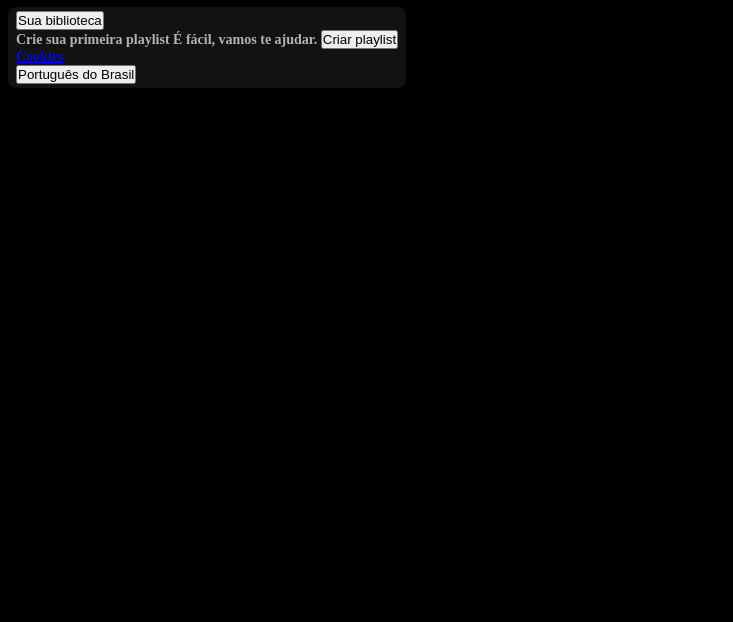
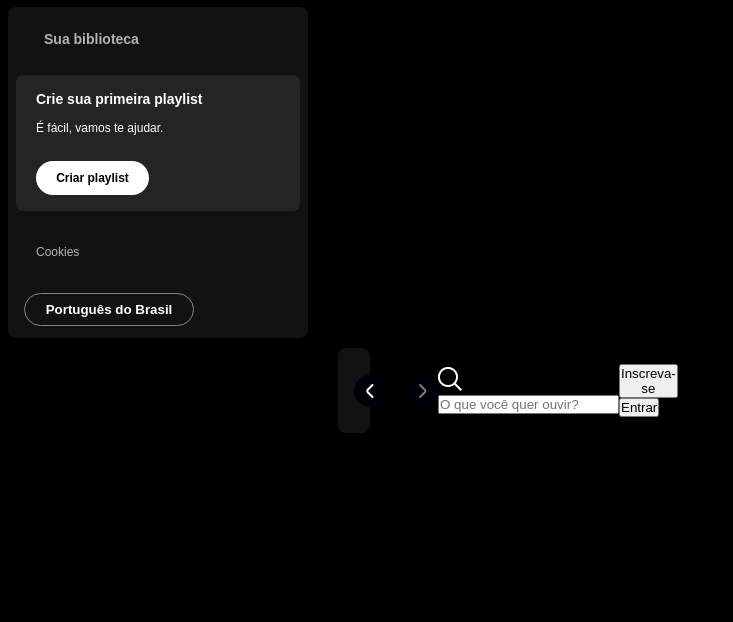
Before and after one commit to ghoulswitch/spotify_clone, a plain HTML site: page index.html in a window 1280 px wide. Shown: the part 178-800 px from the top of the page, without its empty margins (0-733 px from the left). Drawn offline with Linux system fonts and the light colour scheme.

Commit message:
reorganizando pastas + main_content

```diff
--- a/estilo.css
+++ /dev/null
@@ -1,89 +0,0 @@
-body {
-    background-color: black;
-}
-
-:root {
-    --fundo-retangulo: #121212;
-    --cor-texto: #b3b3b3;
-    --fonte: "DM Sans", sans-serif;
-}
-
-
-
-.sidebar {
-    margin: 0 0 0 8px;
-    position: fixed;
-
-}
-
-.sidebar_navigation {
-    margin: 10px 0 0 0;
-    border-radius: 8px;
-    padding: 14px 0 10px 16px;
-    background-color: #121212;
-}
-
-#logo_spotify {
-    width: 95px;
-    padding: 0 0 18px 0;
-}
-
-.sidebar ul li {
-    padding: 13px 0 5px 0;
-}
-
-.sidebar ul li a {
-    text-decoration: none;
-    color: #b3b3b3;
-    font-family: "DM Sans", sans-serif;
-    font-weight: 600;
-}
-
-#logo_home {
-    width: 23px;
-    fill: #b3b3b3;
-    padding-right: 10px;
-}
-
-#logo_lupa {
-    width: 23px;
-    padding-right: 10px;
-}
-
-.library {
-    background-color: var(--fundo-retangulo);
-    border-radius: 8px;
-    display: flex;
-    justify-content: space-between;
-    flex-direction: column;
-    padding: 4px 8px;
-    color: var(--cor-texto);
-    font-weight: 600;
-    font-size: 14px;
-    margin-top: 10px;
-}
-
-.library_content {
-    display: flex;
-    justify-content: space-between;
-
-}
-
-.library_button {
-    margin-right: 10px;
-    color: var(--cor-texto);
-    background-color: transparent;
-    border: 0;
-    font-size: 14px;
-    font-weight: 700px;
-    font-family: var(--fonte);
-    text-align: center;
-}
-
-
-
-
-
-.cookies {
-    text-decoration: none;
-}
--- a/index.html
+++ b/index.html
@@ -4,8 +4,11 @@
     <meta charset="UTF-8">
     <meta name="viewport" content="width=device-width, initial-scale=1.0">
     <link rel="shortcut icon" href="./media/favicon.png" type="image/x-icon">
-    <link rel="stylesheet" href="reset.css">
-    <link rel="stylesheet" href="estilo.css">
+
+    <link rel="stylesheet" href="./src/reset.css">
+    <link rel="stylesheet" href="./src/vars.css">
+    <link rel="stylesheet" href="./src/estilo_main_content.css">
+    <link rel="stylesheet" href="./src/estilo_sidebar_footer.css">
 
     <link rel="stylesheet" href="https://use.fontawesome.com/releases/v5.15.4/css/solid.css" integrity="sha384-Tv5i09RULyHKMwX0E8wJUqSOaXlyu3SQxORObAI08iUwIalMmN5L6AvlPX2LMoSE" crossorigin="anonymous" />
     <link rel="stylesheet" href="https://use.fontawesome.com/releases/v5.15.4/css/fontawesome.css"integrity="sha384-jLKHWM3JRmfMU0A5x5AkjWkw/EYfGUAGagvnfryNV3F9VqM98XiIH7VBGVoxVSc7" crossorigin="anonymous" />
@@ -14,7 +17,6 @@
 </head>
 
 <body>
-
     <div class="sidebar">
 
         <nav class="sidebar_navigation">
@@ -58,7 +60,7 @@
         <div class="library">
 
             <div class="library_content">
-                <button class="library__button">
+                <button class="library_button">
                     <span class="fa fas fa-book"></span>
                     <span> Sua biblioteca </span>
                 </button>
@@ -88,7 +90,36 @@
 
         </div>
 
+        <main>
+            <div class="main_container">
+
+                <nav class="header_navigation">
+                    <div class="navigation">
+                        <button class="arrow_left">
+                            <img src="./media/arrow_left.png" alt="seta_esquerda">
+                        </button>
+                        <button class="arrow_right">
+                            <img src="./media/arrow_right.png" alt="seta_direita">
+                        </button>
+                    </div>
+
+                    <div class="header_search">
+                        <img src="./media/search.png" alt="#">
+                        <input id="search_input" type="text" maxlength="800" placeholder="O que você quer ouvir?">
+                    </div>
+
+                    <div class="header_login">
+                        <button class="subscribe"> Inscreva-se </button>
+                        <button class="login"> Entrar </button>
+                    </div>
+
+                </nav>
+
+            </div>
+        </main>
+
+        <footer class="footer"></footer>
+
     </div>
-
 </body>
 </html>
--- /dev/null
+++ b/src/estilo_main_content.css
@@ -0,0 +1,40 @@
+.main_container {
+    max-width: 80vw; /* vw: viewport */
+    height: 100vh;
+    margin: 0 56px 0 320px;
+}
+
+.header_navigation {
+    display: flex;
+    justify-content: space-between;
+    align-items: center;
+    padding: 16px;
+    margin: 10px;
+    background-color: var(--fundo-retangulo);
+    border-radius: 8px;
+}
+
+.navigation {
+    display: flex;
+    justify-content: space-around;
+    align-items: center;
+}
+
+.arrow_left {
+    margin-right: 1.25rem; /* rem é uma unidade de medida relativa; vai ser 1.25 dependendo dos itens ao redor */
+}
+
+.arrow_left, .arrow_right {
+    display: flex;
+    align-items: center;
+    justify-content: center;
+    width: 32px;
+    height: 32px;
+
+    background: var(--fundo-arrow);
+    background-color: var(--fundo-arrow-rgba);
+
+    border-radius: 50%;
+    border: none;
+    cursor: pointer;
+}
--- /dev/null
+++ b/src/estilo_sidebar_footer.css
@@ -0,0 +1,178 @@
+body {
+    background-color: black;
+}
+
+/* */
+
+.sidebar {
+    margin: 0 0 0 8px;
+    position: fixed;
+    width:300px;
+}
+
+.sidebar_navigation {
+    margin: 10px 0 0 0;
+    border-radius: 8px;
+    padding: 14px 0 10px 16px;
+    background-color: #121212;
+}
+
+#logo_spotify {
+    width: 95px;
+    padding: 0 0 18px 0;
+}
+
+.sidebar ul li {
+    padding: 13px 0 5px 0;
+}
+
+.sidebar ul li a {
+    text-decoration: none;
+    color: #b3b3b3;
+    font-family: "DM Sans", sans-serif;
+    font-weight: 600;
+}
+
+#logo_home {
+    width: 23px;
+    fill: #b3b3b3;
+    padding-right: 10px;
+}
+
+#logo_lupa {
+    width: 23px;
+    padding-right: 10px;
+}
+
+/* */
+
+.library {
+    background-color: var(--fundo-retangulo);
+    border-radius: 8px;
+    display: flex;
+    justify-content: space-between;
+    flex-direction: column;
+    padding: 4px 8px; /* altura; laterais */
+    color: var(--cor-texto);
+    font-weight: 600;
+    font-size: 14px;
+    margin-top: 10px;
+}
+
+.library_content {
+    display: flex;
+    justify-content: space-between;
+
+}
+
+.library_button {
+    margin-right: 10px;
+    color: var(--cor-texto);
+    background-color: transparent;
+    border: 0;
+    font-size: 14px;
+    font-weight: 700;
+    font-family: var(--fonte);
+    text-align: center;
+    text-decoration: none;
+    text-transform: none; /* ? */
+    padding: 20px 10px;
+    display: flex;
+}
+
+.library_button .fa {
+    font-size: 20px;
+    margin-right: 10px;
+    font-weight: 300;
+    padding-right: 8px;
+}
+
+.fa.fa-plus {
+    margin: 24px 10px;
+}
+
+/* */
+
+.section {
+    display: flex;
+    background-color: #242424;
+    border-radius: 7px;
+    align-items: flex-start;
+    justify-content: space-between;
+    gap: 20px;
+    color: var(--cor-texto);
+    font-weight: 600;
+    font-size: 14px;
+    margin: 8px 0;
+    padding: 16px 20px;
+}
+
+.section_content {
+    display: flex;
+    flex-direction: column;
+}
+
+/* .section-playlist__content .text */
+
+span.text_title {
+    padding-bottom: 14px;
+    color: white;
+    font-family: var(--fonte);
+    font-weight: 700;
+}
+
+span.text_subtitle {
+    padding-bottom: 14px;
+    color: white;
+    font-family: var(--fonte);
+    font-weight: 500;
+    font-size: 12px;
+}
+
+.section_button {
+    display: flex;
+    justify-content: center;
+    background-color: white;
+    color: black;
+    border-radius: 20px;
+    font-size: 12px;
+    font-weight: 700;
+    font-family: var(--fonte);
+    text-decoration: none;
+    text-transform: none;
+    padding: 10px;
+    border: 0;
+    width: 113px;
+    margin-top: 12px;
+}
+
+.cookies {
+    margin: 25px 20px;
+}
+
+.cookies a {
+    text-decoration: none;
+    color: var(--cor-texto);
+    font-family: var(--fonte);
+    font-weight: 500;
+    font-size: 12px;
+}
+
+.cookies a:hover {
+    text-decoration: underline;
+}
+
+.languages_button {
+    background-color: transparent;
+    border: 1px solid #878787;
+    color: white;
+    cursor: pointer;
+    align-items: center;
+    font-weight: bold;
+    width: 170px;
+    margin: 8px;
+    padding: 8px;
+    border-radius: 20px;
+}
+
+/* */
--- /dev/null
+++ b/src/vars.css
@@ -0,0 +1,7 @@
+:root {
+    --fundo-retangulo: #121212;
+    --cor-texto: #b3b3b3;
+    --fundo-arrow: #131313;
+    --fundo-arrow-rgba: rgba(0,0,07);
+    --fonte: "DM Sans", sans-serif;
+}
```
Also changed, not shown: media/arrow_left.png (added), media/arrow_right.png (added), media/search.png (added), src/reset.css (renamed from reset.css).
